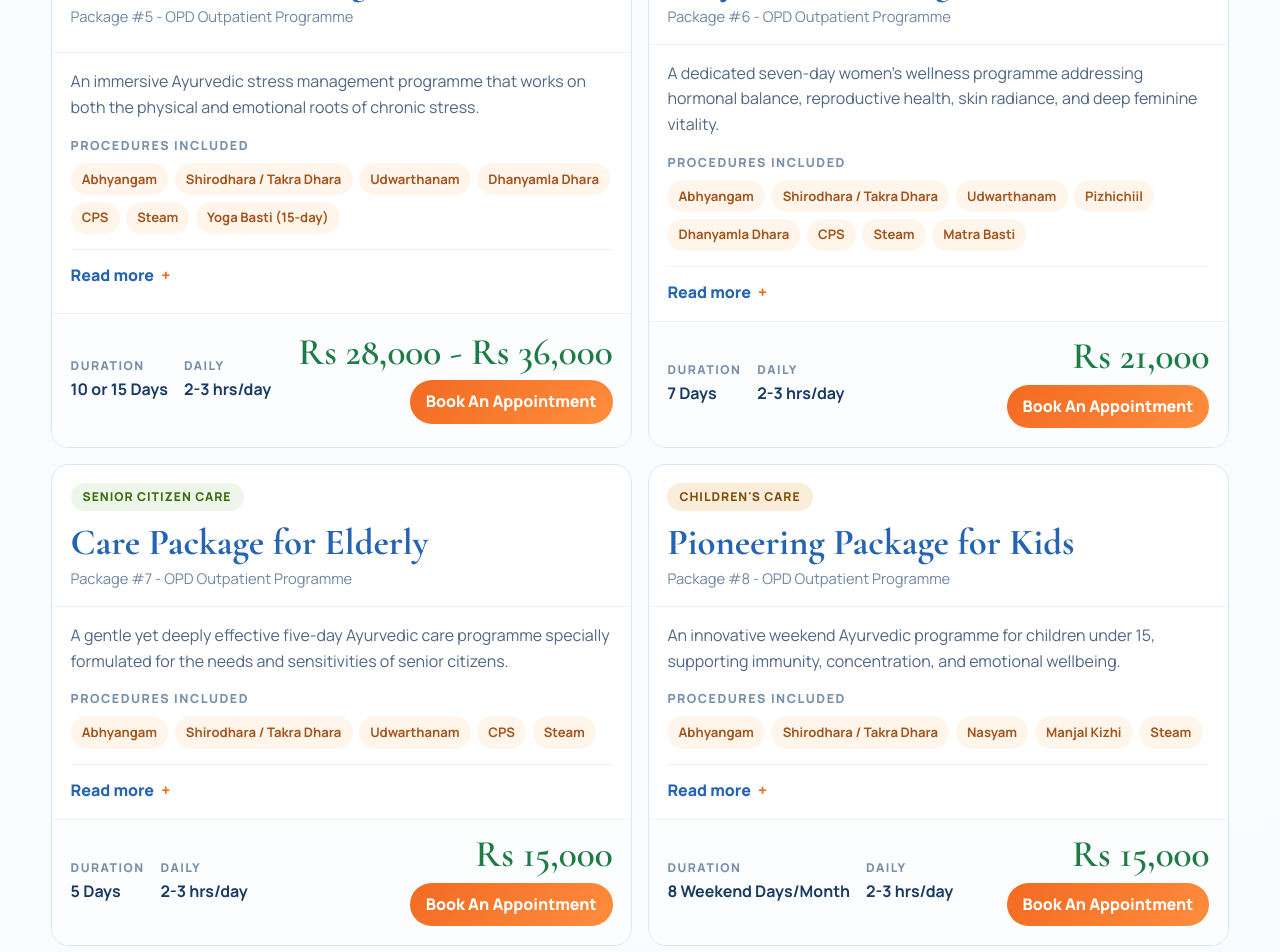
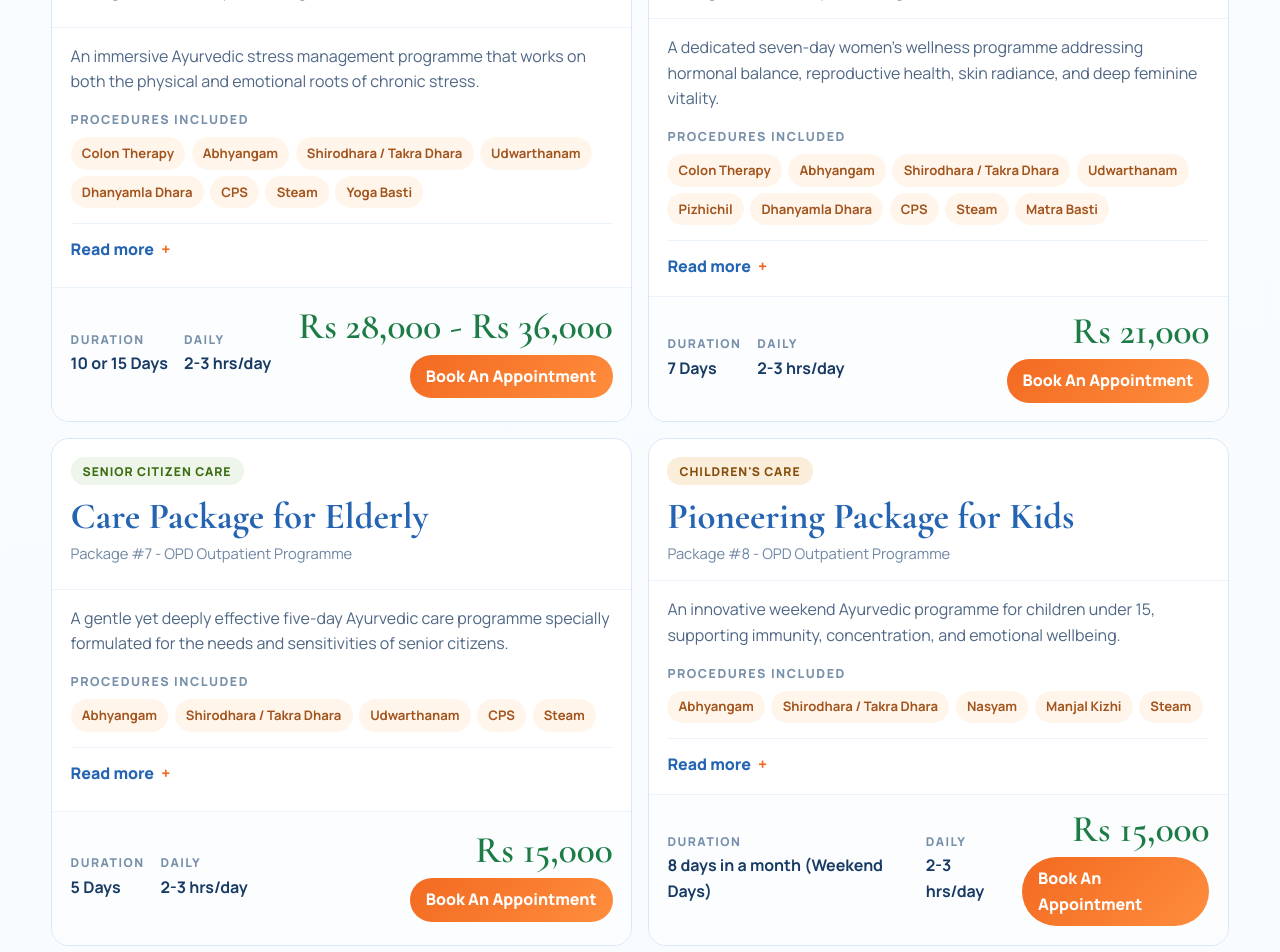
Before and after one commit to priyanshuiscoding/Shanti-Ratnam, a Next.js app: page /packages in a window 1280 px wide. Shown: the part 2060-3012 px from the top of the page. Built offline with nearby package versions, Linux system fonts and the light colour scheme; no server answers; a web font is replaced by a local one.

Commit message:
Update package copy and legend service dates

```diff
--- a/app/about-us/page.js
+++ b/app/about-us/page.js
@@ -268,7 +268,7 @@ export default function AboutUsPage() {
                   <p>
                     {hi
                       ? "डॉ. रतन चन्द जैन मध्य प्रदेश के सागर क्षेत्र के अत्यंत प्रतिष्ठित आयुर्वेदाचार्यों में से एक थे। 5 अक्टूबर 1931 को शाहपुर सागर में जन्म लेकर उन्होंने अपना पूरा जीवन आयुर्वेद और जनसेवा को समर्पित किया। सागर संभाग के लोगों की सेवा में उन्होंने 67 वर्षों तक निरंतर कार्य किया।"
-                      : "Dr. Ratan Chand Jain was one of the most revered Ayurvedacharyas of the Sagar region in Madhya Pradesh. Born on 5th October 1931 in Shahpur Sagar, he dedicated his entire life to the ancient science of Ayurveda, serving the people of central India with unwavering devotion, compassion, and exceptional medical wisdom as goverment ayurvedic medical officer (from 1962-1962)."
+                      : "Dr. Ratan Chand Jain was one of the most revered Ayurvedacharyas of the Sagar region in Madhya Pradesh. Born on 5th October 1931 in Shahpur Sagar, he dedicated his entire life to the ancient science of Ayurveda, serving the people of central India with unwavering devotion, compassion, and exceptional medical wisdom as Government Ayurvedic Medical Officer (from 1962-1990)."
                     }
                   </p>
                   <p>
--- a/app/packages/page.js
+++ b/app/packages/page.js
@@ -45,10 +45,10 @@ const opdPackages = [
     dailyHours: "2-3 hrs/day",
     price: "Rs 11,000",
     shortDescription:
-      "A three-day journey of self-discovery and deep cellular rejuvenation using the royal oil bath of Pizhichiil alongside classical Panchakarma techniques.",
+      "A three-day journey of self-discovery and deep cellular rejuvenation using the royal oil bath of Pizhichil alongside classical Panchakarma techniques.",
     fullDescription:
-      "This package begins with Abhyangam and then introduces Pizhichiil, a deeply nourishing warm oil treatment for muscles, joints, and the nervous system. CPS and Nasyam are added to support energy balance, sinus clarity, sharper focus, and overall rejuvenation.",
-    procedures: ["Abhyangam", "Pizhichiil", "CPS", "Nasyam", "Steam"],
+      "This package begins with Abhyangam and then introduces Pizhichil, a deeply nourishing warm oil treatment for muscles, joints, and the nervous system. CPS and Nasyam are added to support energy balance, sinus clarity, sharper focus, and overall rejuvenation.",
+    procedures: ["Abhyangam", "Pizhichil", "CPS", "Nasyam", "Steam"],
     benefits: [
       "Deep joint and muscle nourishment",
       "Balances all three doshas",
@@ -100,6 +100,7 @@ const opdPackages = [
     fullDescription:
       "This deeper detox builds on the basic cleanse with Dhanyamla Dhara, CPS, and Matra Basti. The programme supports gut cleansing, Vata balance, joint relief, nervous-system support, and a lighter, clearer post-treatment state.",
     procedures: [
+      "Colon Therapy",
       "Abhyangam",
       "Shirodhara / Takra Dhara",
       "Dhanyamla Dhara",
@@ -130,13 +131,14 @@ const opdPackages = [
     fullDescription:
       "Abhyangam, Shirodhara or Takra Dhara, Udwarthanam, Dhanyamla Dhara, CPS, and steam are combined to regulate stress response, reduce muscular tension, and restore parasympathetic calm. The 15-day option adds Yoga Basti for deeper Vata balancing.",
     procedures: [
+      "Colon Therapy",
       "Abhyangam",
       "Shirodhara / Takra Dhara",
       "Udwarthanam",
       "Dhanyamla Dhara",
       "CPS",
       "Steam",
-      "Yoga Basti (15-day)"
+      "Yoga Basti"
     ],
     benefits: [
       "Regulates cortisol and stress hormones",
@@ -159,12 +161,13 @@ const opdPackages = [
     shortDescription:
       "A dedicated seven-day women's wellness programme addressing hormonal balance, reproductive health, skin radiance, and deep feminine vitality.",
     fullDescription:
-      "The Lady Bloom Package blends Pizhichiil, Shirodhara or Takra Dhara, Udwarthanam, Dhanyamla Dhara, CPS, steam, and Matra Basti to support hormone rhythm, ease discomfort, improve skin vitality, and promote emotional and reproductive wellbeing.",
+      "The Lady Bloom Package blends Pizhichil, Shirodhara or Takra Dhara, Udwarthanam, Dhanyamla Dhara, CPS, steam, and Matra Basti to support hormone rhythm, ease discomfort, improve skin vitality, and promote emotional and reproductive wellbeing.",
     procedures: [
+      "Colon Therapy",
       "Abhyangam",
       "Shirodhara / Takra Dhara",
       "Udwarthanam",
-      "Pizhichiil",
+      "Pizhichil",
       "Dhanyamla Dhara",
       "CPS",
       "Steam",
@@ -214,7 +217,7 @@ const opdPackages = [
     category: "Children's Care",
     title: "Pioneering Package for Kids",
     subtitle: "Package #8 - OPD Outpatient Programme",
-    duration: "8 Weekend Days/Month",
+    duration: "8 days in a month (Weekend Days)",
     dailyHours: "2-3 hrs/day",
     price: "Rs 15,000",
     shortDescription:
@@ -361,6 +364,7 @@ const ipdPackages = [
     imagePath: "/images/packages/weight management.webp",
     imageSide: "right",
     contents: [
+      "Colon Therapy",
       "Initial Assessment",
       "Cooking Class",
       "Yoga And Meditation",
```
